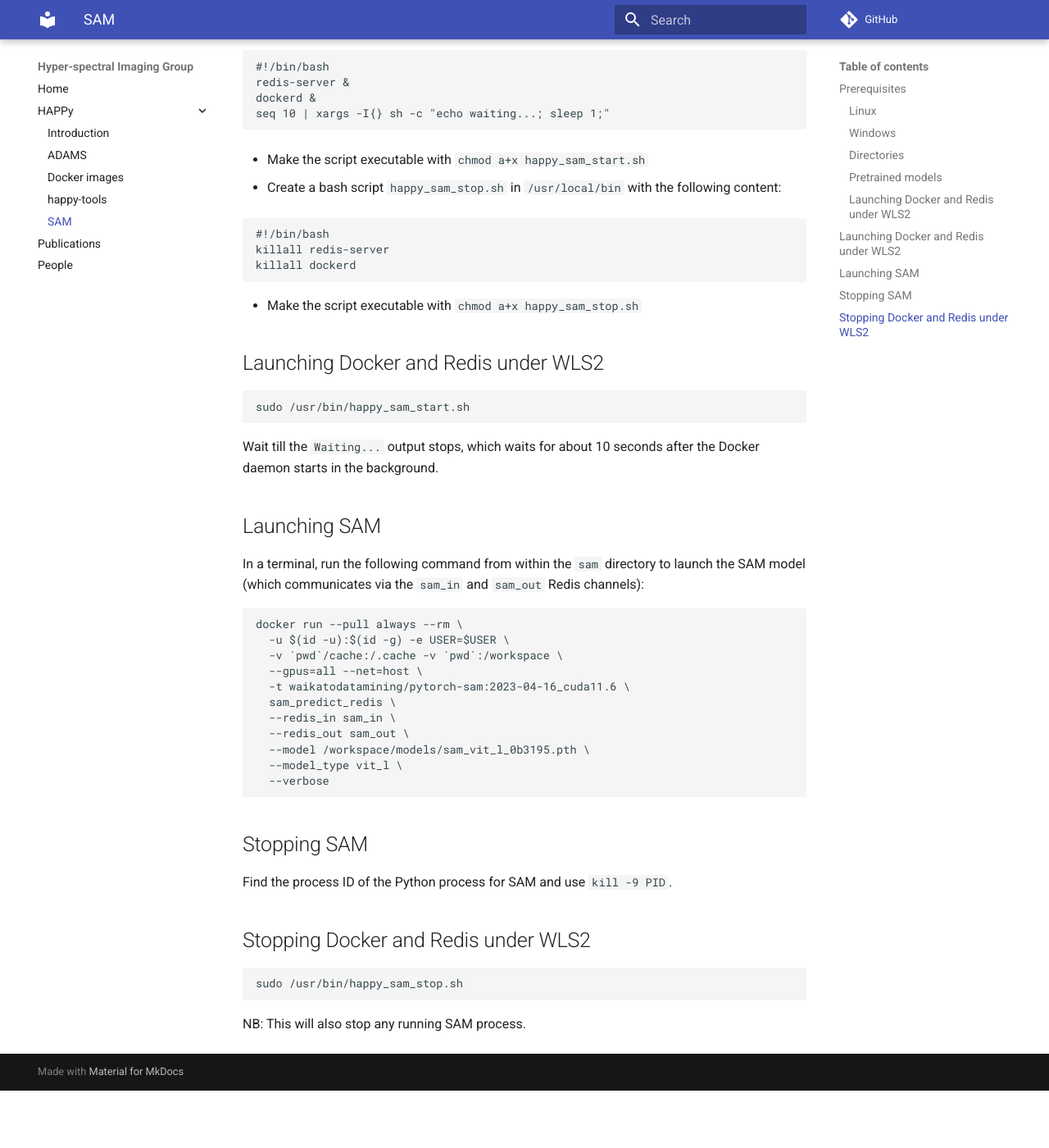
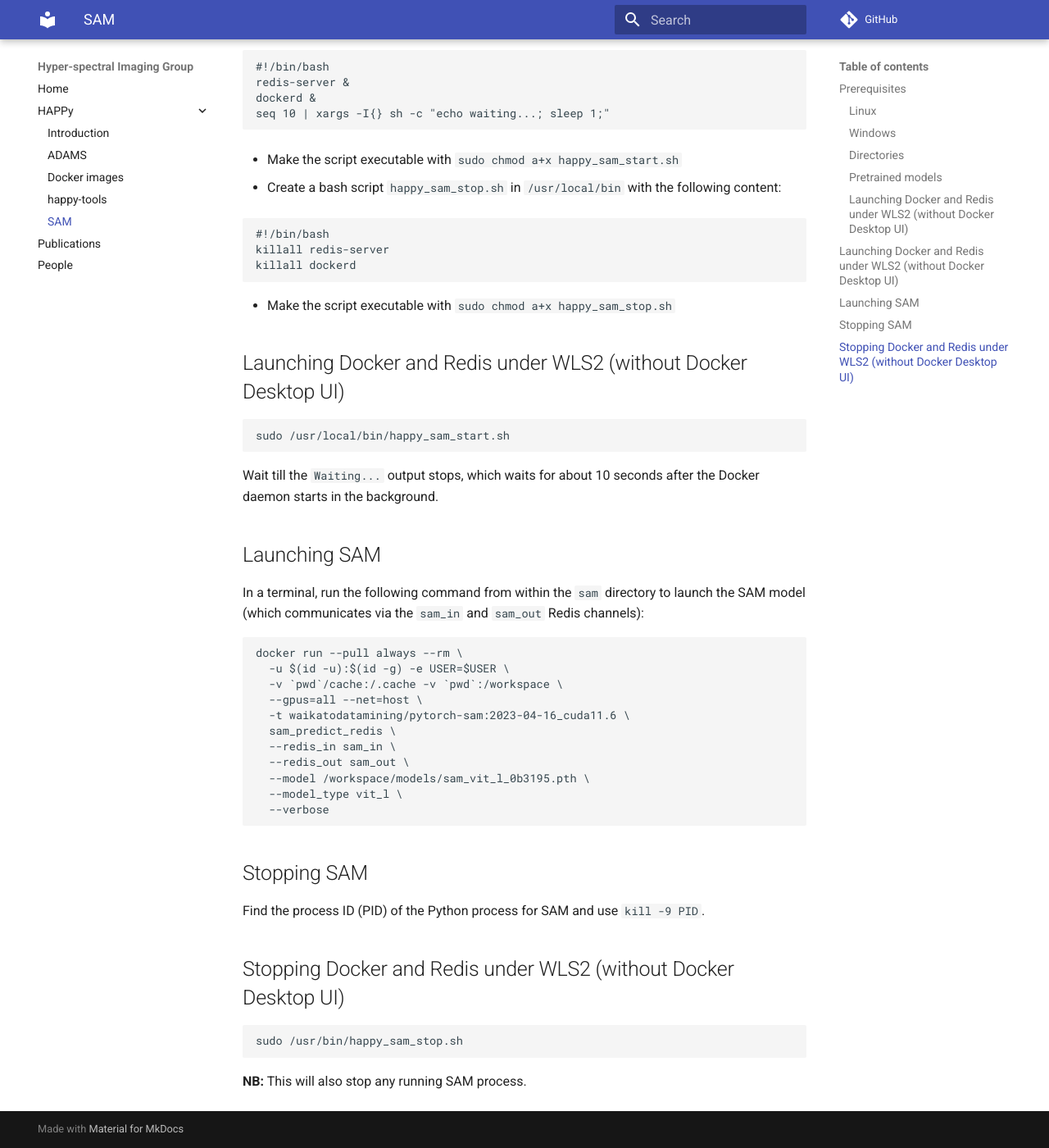
Before and after one commit to wairas/hsi-website, an MkDocs documentation site: the page built from docs/happy/sam.md, in a window 1280 px wide and 1400 px high, scrolled down 1096 px. Shown: the whole window at 82% size. Built offline with MkDocs 1.6.1 and Material for MkDocs 9.7.7, drawn with Linux system fonts in a browser that asks for light colours; comment, search, counter and statistics services are not loaded; before the commit the page ends 2426 px from its top, so only the background shows below that; some of the changed text lies outside the part shown.

Commit message:
updates for WSL on Windows with Docker Desktop

````diff
--- a/docs/happy/sam.md
+++ b/docs/happy/sam.md
@@ -7,12 +7,12 @@ the human in the annotation process.
 ## Linux
 
 * docker
-* redis-server
+* redis-server (`sudo apt install redis-server`)
 
 ## Windows
 * WSL2 using Ubuntu 20.04 or 22.04
   * docker ([instructions](https://www.data-mining.co.nz/applied-deep-learning/windows/))
-  * redis-server
+  * redis-server (`sudo apt install redis-server`)
 
 ## Directories
 
@@ -37,7 +37,7 @@ Pretrained models can be downloaded from [here](https://github.com/facebookresea
 with the medium-sized [vit_l](https://dl.fbaipublicfiles.com/segment_anything/sam_vit_l_0b3195.pth)
 being the recommended one (requires <6GB GPU RAM). `vit_l` is used in the commands below.
 
-## Launching Docker and Redis under WLS2
+## Launching Docker and Redis under WLS2 (without Docker Desktop UI)
 
 * Create a bash script `happy_sam_start.sh` in `/usr/local/bin` with the following content:
 
@@ -48,7 +48,7 @@ dockerd &
 seq 10 | xargs -I{} sh -c "echo waiting...; sleep 1;"
 ```
 
-* Make the script executable with `chmod a+x happy_sam_start.sh`
+* Make the script executable with `sudo chmod a+x happy_sam_start.sh`
 
 * Create a bash script `happy_sam_stop.sh` in `/usr/local/bin` with the following content:
 
@@ -58,13 +58,13 @@ killall redis-server
 killall dockerd
 ```
 
-* Make the script executable with `chmod a+x happy_sam_stop.sh`
+* Make the script executable with `sudo chmod a+x happy_sam_stop.sh`
 
 
-# Launching Docker and Redis under WLS2
+# Launching Docker and Redis under WLS2 (without Docker Desktop UI)
 
 ```bash
-sudo /usr/bin/happy_sam_start.sh
+sudo /usr/local/bin/happy_sam_start.sh
 ```
 
 Wait till the `Waiting...` output stops, which waits for about 10 seconds
@@ -93,13 +93,13 @@ docker run --pull always --rm \
 
 # Stopping SAM
 
-Find the process ID of the Python process for SAM and use `kill -9 PID`.
+Find the process ID (PID) of the Python process for SAM and use `kill -9 PID`.
 
 
-# Stopping Docker and Redis under WLS2
+# Stopping Docker and Redis under WLS2 (without Docker Desktop UI)
 
 ```bash
 sudo /usr/bin/happy_sam_stop.sh
 ```
 
-NB: This will also stop any running SAM process.
+**NB:** This will also stop any running SAM process.
````
